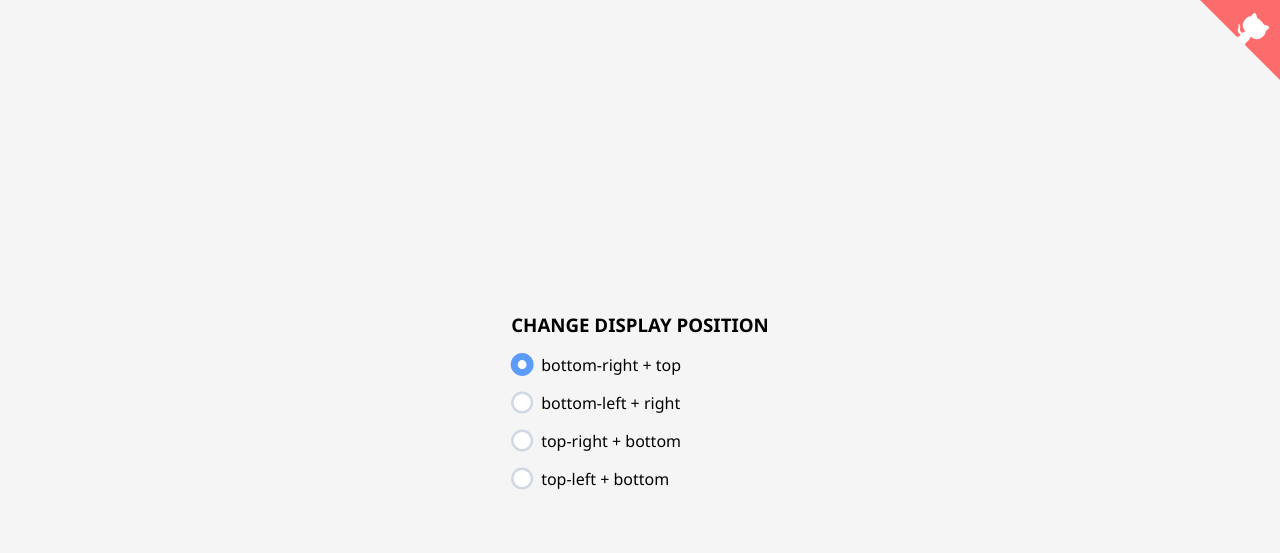
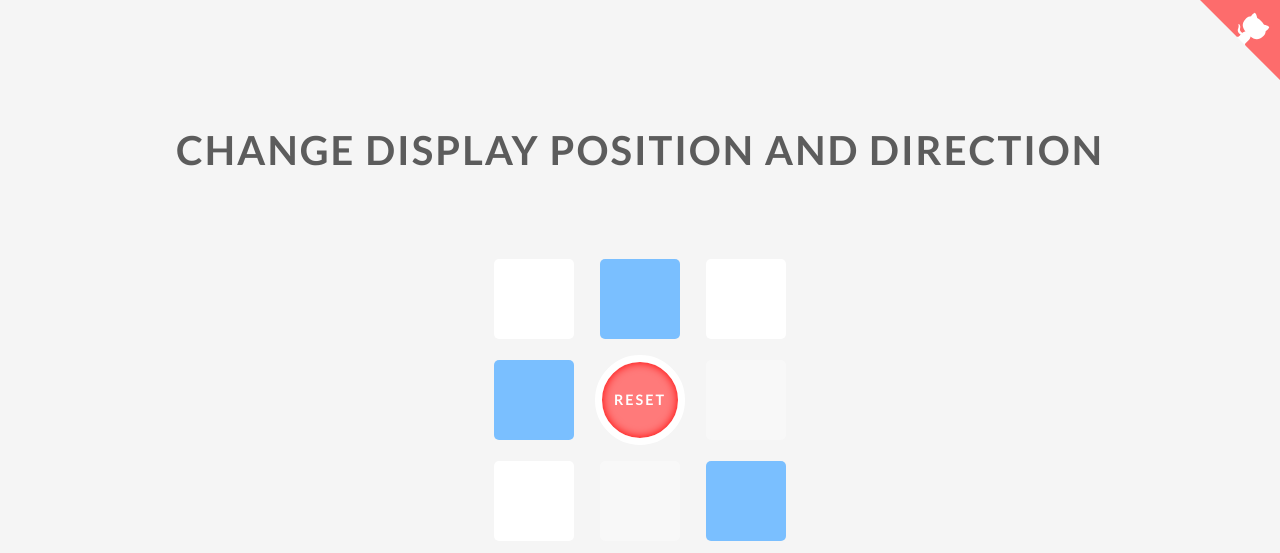
Before and after one commit to tomickigrzegorz/speed-dial-menu, a website: page docs/index.html in a window 1280 px wide. Shown: the top 553 px of the page. Drawn offline with Linux system fonts and the light colour scheme.

Commit message:
chore: update example

```diff
--- a/docs/global.css
+++ b/docs/global.css
@@ -1,3 +1,5 @@
+@import url("https://fonts.googleapis.com/css2?family=Lato:wght@300;700&display=swap");
+
 html {
   font-family: sans-serif;
   line-height: 1.15;
@@ -23,7 +25,7 @@ html {
 
 body {
   position: relative;
-  font-family: Proxima Nova Regular, Segoe UI, Roboto, Droid Sans, Helvetica Neue, Arial, sans-serif;
+  font-family: "Lato", sans-serif;
   font-weight: 400;
   font-style: normal;
   min-height: 100%;
@@ -31,7 +33,30 @@ body {
   background-color: #f5f5f5;
   text-rendering: optimizeLegibility;
   overflow-x: hidden;
-  height: 200%;
+  /* height: 200%; */
+}
+
+label {
+  display: inline-block;
+  width: 80px;
+  height: 80px;
+  padding: 0;
+  margin: 0;
+}
+
+h1 {
+  position: absolute;
+  width: 100%;
+  left: 50%;
+  top: 100px;
+  padding: 0 20px;
+  text-align: center;
+  transform: translateX(-50%);
+  text-transform: uppercase;
+  letter-spacing: 2px;
+  font-size: clamp(1.5rem, 2.5vw + 10px, 2.5rem);
+  font-weight: 700;
+  color: #5c5c5c;
 }
 
 .control {
@@ -39,74 +64,6 @@ body {
   left: 50%;
   top: 50%;
   transform: translate(-50%, -50%);
-  padding: 30px;
-}
-
-.radio {
-  margin: 16px 0;
-  display: block;
-  cursor: pointer;
-}
-
-.radio input {
-  display: none;
-}
-
-.radio input + span {
-  line-height: 22px;
-  height: 22px;
-  padding-left: 22px;
-  display: block;
-  position: relative;
-}
-
-.radio input + span:not(:empty) {
-  padding-left: 30px;
-}
-
-.radio input + span:before,
-.radio input + span:after {
-  content: "";
-  width: 22px;
-  height: 22px;
-  display: block;
-  border-radius: 50%;
-  left: 0;
-  top: 0;
-  position: absolute;
-}
-
-.radio input + span:before {
-  background: #d1d7e3;
-  transition: background 0.2s ease, transform 0.4s cubic-bezier(0.175, 0.885, 0.32, 2);
-}
-
-.radio input + span:after {
-  background: #fff;
-  transform: scale(0.78);
-  transition: transform 0.6s cubic-bezier(0.175, 0.885, 0.32, 1.4);
-}
-
-.radio input:checked + span:before {
-  transform: scale(1.04);
-  background: #5d9bfb;
-}
-
-.radio input:checked + span:after {
-  transform: scale(0.4);
-  transition: transform 0.3s ease;
-}
-
-.radio:hover input + span:before {
-  transform: scale(0.92);
-}
-
-.radio:hover input + span:after {
-  transform: scale(0.74);
-}
-
-.radio:hover input:checked + span:after {
-  transform: scale(0.4);
 }
 
 .github-corner {
@@ -114,3 +71,100 @@ body {
   top: 0;
   right: 0;
 }
+
+.reset {
+  border: 7px solid #fff;
+  width: 90px;
+  height: 90px;
+  border-radius: 50%;
+  display: flex;
+  justify-content: center;
+  align-items: center;
+  text-transform: uppercase;
+  font-weight: bold;
+  font-size: 90%;
+  letter-spacing: 2px;
+  background: #ff7a7a;
+  color: #ffffff;
+  cursor: pointer;
+  box-shadow: inset 0 0 10px rgb(255, 0, 0);
+}
+
+.reset:hover {
+  animation: border-pulse 2s infinite;
+}
+
+@keyframes border-pulse {
+  0% {
+    box-shadow: 0 0 0 0 rgb(253, 126, 126);
+  }
+
+  70% {
+    box-shadow: 0 0 0 20px rgba(0, 0, 0, 0);
+  }
+
+  100% {
+    box-shadow: 0 0 0 0 rgba(255, 0, 0, 0);
+  }
+}
+
+.center-place {
+  display: grid;
+  grid-template-columns: repeat(3, 1fr);
+  justify-items: center;
+  align-items: center;
+  gap: 1rem;
+}
+
+.center-place svg {
+  display: flex;
+  justify-content: center;
+  align-items: center;
+  width: 32px;
+  height: 32px;
+}
+
+.form-control {
+  cursor: pointer;
+  display: flex;
+  justify-content: center;
+  align-items: center;
+}
+
+.disabled {
+  cursor: not-allowed;
+  opacity: 0.3;
+}
+
+label {
+  transition: background 500ms ease;
+  border-radius: 5px;
+  background: #fff;
+}
+
+label:hover {
+  background: #e2e2e2;
+}
+
+label.active {
+  transition: background 500ms ease-in-out;
+  background: #7abfff;
+}
+
+label.active:hover {
+  background: #c1e1ff;
+}
+
+label svg {
+  pointer-events: none;
+}
+
+input[type="checkbox"],
+input[type="radio"] {
+  display: none;
+}
+
+input[type="checkbox"]:checked + svg,
+input[type="radio"]:checked + svg {
+  fill: #fff;
+}
--- a/docs/presentation.js
+++ b/docs/presentation.js
@@ -13,77 +13,276 @@ const githubConrner = `
 </svg></a>
 `;
 
-// better presentation
-const template = `
-<h3>CHANGE DISPLAY POSITION</h3>
-<label class="radio">
-  <input type="radio" name="type" value="1" checked>
-  <span>bottom-right + top</span>
-</label>
-<label class="radio">
-  <input type="radio" name="type" value="2">
-  <span>bottom-left + right</span>
-</label>
-<label class="radio">
-  <input type="radio" name="type" value="3">
-  <span>top-right + bottom</span>
-</label>
-<label class="radio">
-  <input type="radio" name="type" value="4">
-  <span>top-left + bottom</span>
-</label>
-`;
+const config = [
+  {
+    id: 1,
+    type: "label",
+    input: "checkbox",
+    title: "top left",
+    position: "top-left",
+    "data-tippy-content": "show top left",
+    svg: "arrow-top-left",
+    default: false,
+    set: [1, 6, 8],
+  },
+  {
+    id: 2,
+    type: "label",
+    input: "radio",
+    title: "top",
+    direction: "top",
+    "data-tippy-content": "show top",
+    svg: "arrow-top",
+    default: true,
+    set: [2, 7, 9],
+  },
+  {
+    id: 3,
+    type: "label",
+    input: "checkbox",
+    title: "top right",
+    position: "top-right",
+    "data-tippy-content": "show top right",
+    svg: "arrow-top-right",
+    default: false,
+    set: [3, 4, 8],
+  },
+  {
+    id: 4,
+    type: "label",
+    input: "radio",
+    title: "left",
+    direction: "left",
+    "data-tippy-content": "show left",
+    svg: "arrow-left",
+    default: false,
+    set: [4, 3, 9],
+  },
+  {
+    id: 5,
+    type: "div",
+    title: "reset",
+    position: "bottom-right",
+    direction: "top",
+    "data-tippy-content": "reset",
+    set: [5, 4, 9],
+  },
+  {
+    id: 6,
+    type: "label",
+    input: "radio",
+    title: "right",
+    direction: "right",
+    "data-tippy-content": "show right",
+    svg: "arrow-right",
+    default: false,
+    set: [6, 1, 7],
+  },
+  {
+    id: 7,
+    type: "label",
+    input: "checkbox",
+    title: "bottom left",
+    position: "bottom-left",
+    "data-tippy-content": "show bottom left",
+    svg: "arrow-bottom-left",
+    default: false,
+    set: [7, 2, 6],
+  },
+  {
+    id: 8,
+    type: "label",
+    title: "bottom",
+    input: "radio",
+    direction: "bottom",
+    "data-tippy-content": "show bottom",
+    svg: "arrow-bottom",
+    default: false,
+    set: [8, 1, 3],
+  },
+  {
+    id: 9,
+    type: "label",
+    input: "checkbox",
+    title: "bottom right",
+    position: "bottom-right",
+    "data-tippy-content": "show bottom right",
+    svg: "arrow-bottom-right",
+    default: true,
+    set: [9, 2, 4],
+  },
+];
 
-window.addEventListener('DOMContentLoaded', () => {
+window.addEventListener("DOMContentLoaded", () => {
+  document.body.insertAdjacentHTML("beforeend", githubConrner);
 
-  document.body.insertAdjacentHTML('beforeend', githubConrner);
+  const h1 = document.createElement("h1");
+  h1.textContent = "change display position and direction";
 
-  const place = document.createElement('div');
-  place.insertAdjacentHTML('beforeend', template);
+  const centerPlace = document.createElement("div");
+  centerPlace.classList.add("center-place");
 
-  const control = document.getElementById('control');
-  control.insertAdjacentElement('beforeend', place);
+  const control = document.getElementById("control");
+  control.insertAdjacentElement("beforeend", centerPlace);
 
-  const radioElements = document.querySelectorAll('[name="type"]');
-  for (let i = 0; i < radioElements.length; i++) {
-    radioElements[i].addEventListener('click', function () {
-      const speedDial = document.querySelector('.speed-dial');
-      const speedDialTop = document.querySelector('.speed-dial__top');
+  control.insertAdjacentElement("beforebegin", h1);
 
-      speedDial.parentNode.removeChild(speedDial);
-      speedDialTop ? speedDialTop.parentNode.removeChild(speedDialTop) : '';
+  function createElement(item) {
+    const type = item.type === "label" ? true : false;
 
-      let newPosition;
-      let newDairection;
-      switch (this.value) {
-        case '1':
-          newPosition = 'bottom-right';
-          newDairection = 'top';
-          break;
-        case '2':
-          newPosition = 'bottom-left';
-          newDairection = 'right';
-          break;
-        case '3':
-          newPosition = 'top-right';
-          newDairection = 'bottom';
-          break;
-        case '4':
-          newPosition = 'top-left';
-          newDairection = 'bottom';
-        default:
-          break;
+    const el = document.createElement(type ? "label" : "div");
+    el.setAttribute("data-id", item.id);
+
+    if (item.position) {
+      el.setAttribute("data-position", item.position);
+    } else {
+      el.setAttribute("data-direction", item.direction);
+    }
+
+    el.classList.add(type ? "form-control" : "reset");
+    el.title = item.title;
+    el.setAttribute("data-tippy-content", item["data-tippy-content"]);
+
+    if (type) {
+      let checkedCheck;
+      if (item.id === 2 || item.id === 4 || item.id === 9) {
+        el.classList.add("active");
+      } else if (item.input === "radio") {
+        el.classList.add("disabled");
       }
+
+      const typeCheckOrRadio = item.input === "radio" ? "radio" : "checkbox";
+
+      el.innerHTML = `<input type="${typeCheckOrRadio}" name="type" value="${item.id}"><svg><use xlink:href="#${item.svg}"></use></svg>`;
+
+      if (item.id === 2 || item.id === 9) {
+        el.firstElementChild.checked = true;
+      }
+    } else {
+      el.textContent = "reset";
+    }
+    centerPlace.insertAdjacentElement("beforeend", el);
+  }
+
+  config.forEach((item, index) => {
+    createElement(item);
+  });
+
+  document.addEventListener("click", (e) => {
+    let newPosition;
+    let newDairection;
+
+    const target = e.target;
+
+    if (target.classList.contains("reset")) {
+      window.location.reload(true);
+    }
+
+    if (
+      !target.closest("label") ||
+      target.closest("label").classList.contains("disabled")
+    )
+      return;
+
+    e.preventDefault();
+
+    if (target.firstElementChild.type === "checkbox") {
+      target.firstElementChild.checked = true;
+      if (target.classList.contains("active")) return;
+    }
+
+    const radios = Array.from(
+      document.querySelectorAll("input[type=checkbox]")
+    );
+    radios.forEach((item) => {
+      if (item.checked) {
+        newDairection = target.dataset.direction;
+      }
+    });
+
+    if (target.firstElementChild.type === "radio") {
+      const radios = Array.from(
+        document.querySelectorAll("input[type=checkbox]")
+      );
+      radios.map((item) => {
+        if (item.checked) {
+          newPosition = item.parentElement.dataset.position;
+        }
+      });
+      target.firstElementChild.checked = true;
+
+      runSpeedDial(newPosition, newDairection);
+      return;
+    }
+
+    Array.from(document.querySelectorAll(".active")).forEach((el) => {
+      el.classList.remove("active");
+      el.classList.remove("disabled");
+      el.firstElementChild.checked = false;
+    });
+
+    newPosition = target.dataset.position;
+    newDairection = target.dataset.direction;
+
+    config.forEach((item) => {
+      if (item.id === Number(target.dataset.id)) {
+        item.set.forEach((label, index) => {
+          const el = document.querySelector(`[data-id="${label}"]`);
+          el.classList.add("active");
+          el.classList.remove("disabled");
+
+          // console.log(index, label);
+          if (newPosition === "bottom-right" || newPosition === "bottom-left") {
+            if (index === 1) {
+              newPosition = target.dataset.position;
+              newDairection = el.dataset.direction;
+              el.firstElementChild.checked = true;
+            }
+          } else {
+            if (index === 2) {
+              newPosition = target.dataset.position;
+              newDairection = el.dataset.direction;
+              el.firstElementChild.checked = true;
+            }
+          }
+        });
+      }
+    });
+
+    Array.from(document.querySelectorAll("input[type=radio]")).forEach((el) => {
+      if (!el.parentNode.classList.contains("active")) {
+        el.parentNode.classList.add("disabled");
+      }
+    });
+
+    runSpeedDial(newPosition, newDairection);
+
+    function runSpeedDial(position, direction) {
+      const speedDialTop = document.querySelector(".speed-dial__top");
+      speedDialTop?.parentElement.removeChild(speedDialTop);
+
+      const btn =
+        position === "bottom-right" || position === "bottom-left"
+          ? true
+          : false;
+
+      const speedDial = document.querySelector(".speed-dial");
+      speedDial.parentElement.removeChild(speedDial);
 
       new SpeedDial({
         icons: speedIcons,
         steps: 50,
         position: 100,
+        modal: true,
+        visibility: true,
+        showTopBtn: btn,
         data: {
-          position: newPosition,
-          direction: newDairection,
+          position,
+          direction,
         },
       });
-    });
-  }
+    }
+  });
+
+  tippy("[data-tippy-content]");
 });
```
